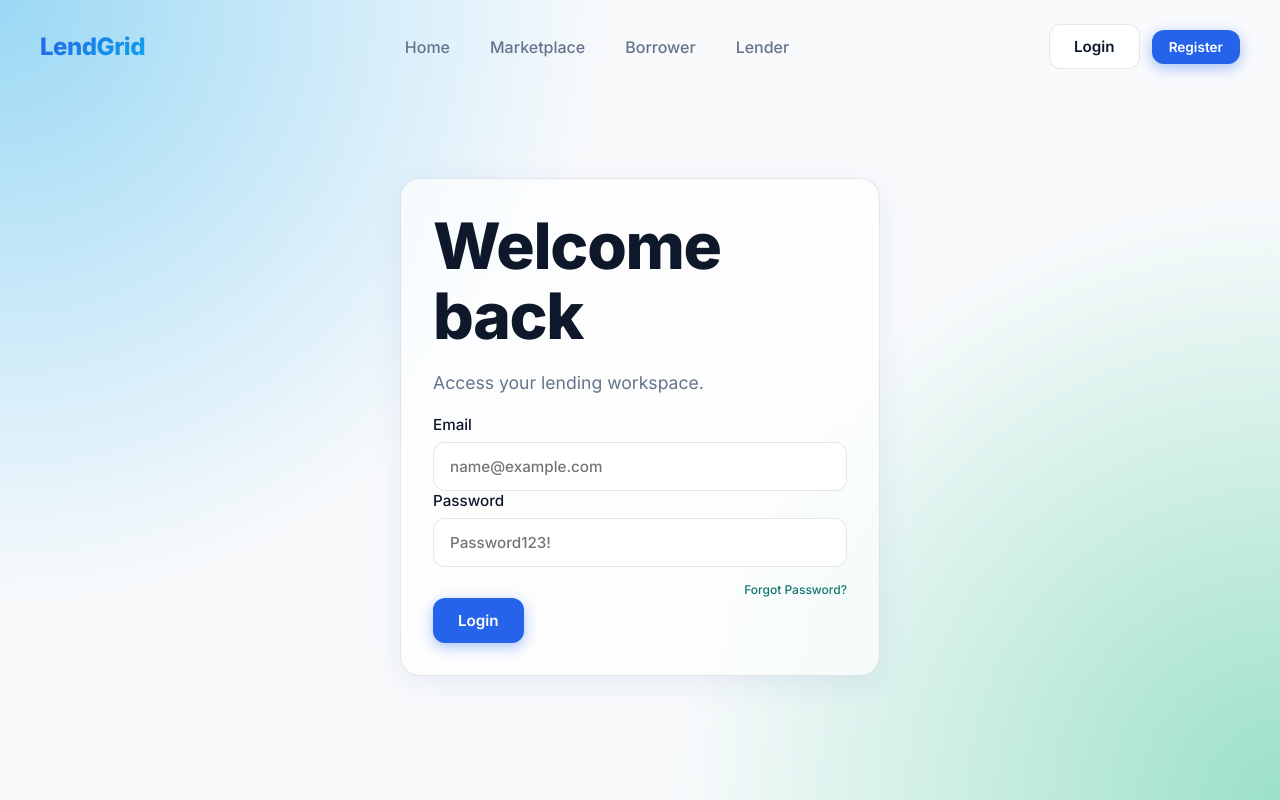
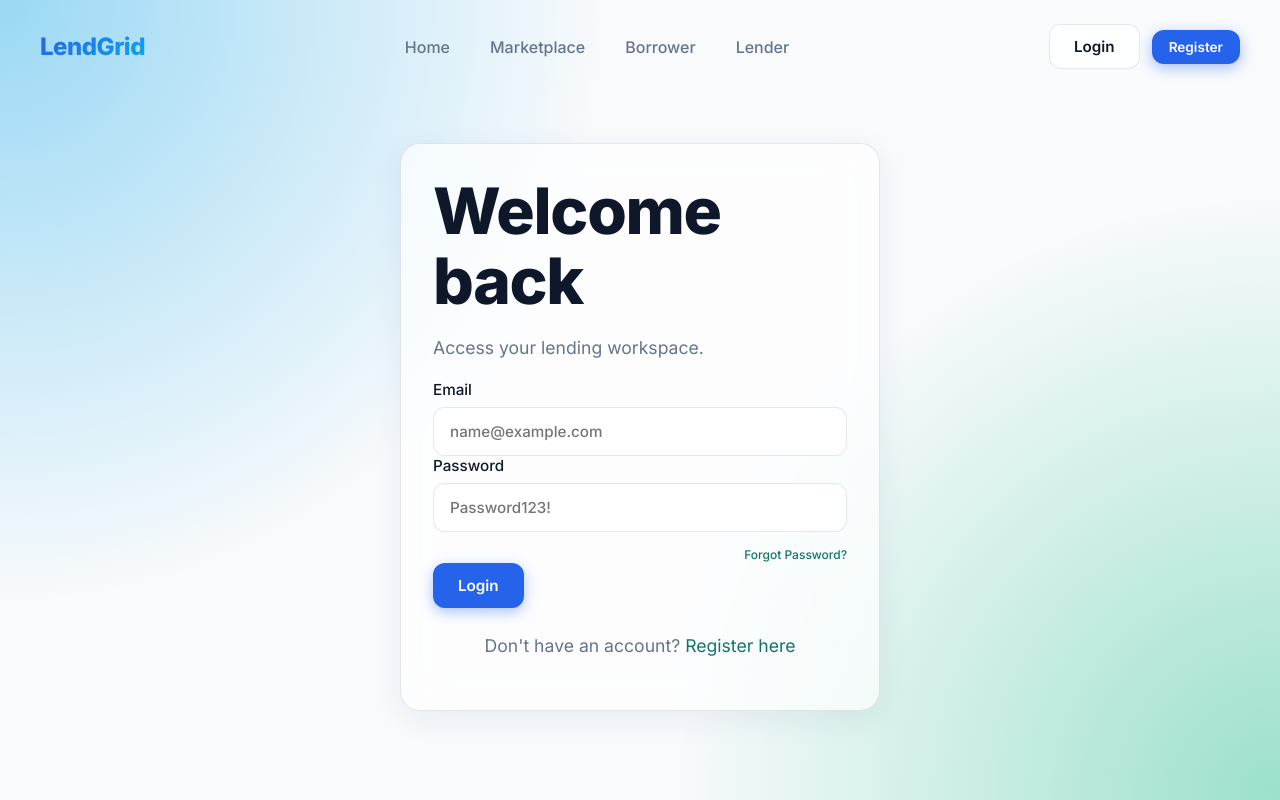
Before and after one commit to bhaskarchoubey07-hub/finflow4u, a Next.js app in the folder frontend/: page /login in a window 1280 px wide. Built offline with nearby package versions, Linux system fonts and the light colour scheme; no server answers.

Commit message:
chore: final project functionality audit and full-stack connectivity polish

```diff
--- a/frontend/app/forgot-password/page.js
+++ b/frontend/app/forgot-password/page.js
@@ -1,6 +1,7 @@
 "use client";
 
 import { useState } from "react";
+import Link from "next/link";
 import Header from "../../components/Header";
 import { apiRequest } from "../../lib/api";
 
@@ -80,6 +81,10 @@ export default function ForgotPasswordPage() {
           <button className="primary-button" disabled={loading} type="submit">
             {loading ? "Sending..." : "Send Reset Link"}
           </button>
+
+          <footer style={{ marginTop: "24px", textAlign: "center" }}>
+            <Link href="/login" style={{ fontSize: "14px", color: "var(--teal)", textDecoration: "none" }}>← Back to Login</Link>
+          </footer>
         </form>
       </section>
     </main>
--- a/frontend/app/reset-password/page.js
+++ b/frontend/app/reset-password/page.js
@@ -2,6 +2,7 @@
 
 import { useState, Suspense } from "react";
 import { useRouter, useSearchParams } from "next/navigation";
+import Link from "next/link";
 import Header from "../../components/Header";
 import { apiRequest } from "../../lib/api";
 
@@ -93,6 +94,10 @@ function ResetPasswordForm() {
       <button className="primary-button" disabled={loading} type="submit">
         {loading ? "Resetting..." : "Reset Password"}
       </button>
+
+      <footer style={{ marginTop: "24px", textAlign: "center" }}>
+        <Link href="/login" style={{ fontSize: "14px", color: "var(--teal)", textDecoration: "none" }}>← Back to Login</Link>
+      </footer>
     </form>
   );
 }
--- a/frontend/components/AuthForm.js
+++ b/frontend/components/AuthForm.js
@@ -109,6 +109,24 @@ export default function AuthForm({ mode }) {
       <button className="primary-button" disabled={loading} type="submit">
         {loading ? "Please wait..." : isRegister ? "Register" : "Login"}
       </button>
+
+      <footer style={{ marginTop: "24px", textAlign: "center", fontSize: "14px" }}>
+        {isRegister ? (
+          <p>
+            Already have an account?{" "}
+            <Link href="/login" style={{ color: "var(--teal)", textDecoration: "none" }}>
+              Login here
+            </Link>
+          </p>
+        ) : (
+          <p>
+            Don't have an account?{" "}
+            <Link href="/register" style={{ color: "var(--teal)", textDecoration: "none" }}>
+              Register here
+            </Link>
+          </p>
+        )}
+      </footer>
     </form>
   );
 }
--- a/frontend/next.config.mjs
+++ b/frontend/next.config.mjs
@@ -1,6 +1,14 @@
 /** @type {import('next').NextConfig} */
 const nextConfig = {
-  reactStrictMode: true
+  reactStrictMode: true,
+  async rewrites() {
+    return [
+      {
+        source: "/api/:path*",
+        destination: "http://localhost:5000/:path*"
+      }
+    ];
+  }
 };
 
 export default nextConfig;
```
